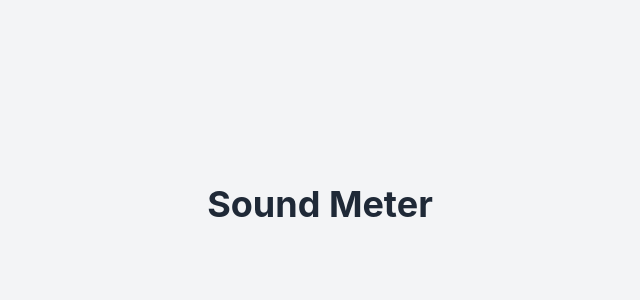
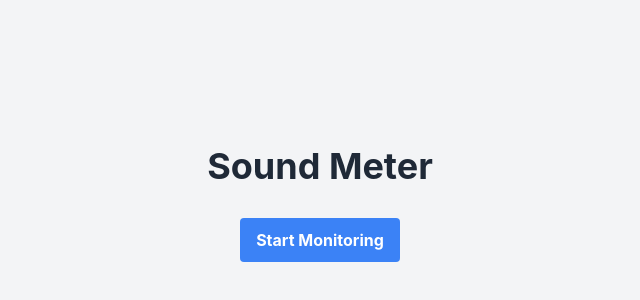
Before and after one commit to samuellandete/SoundMeter, a React (Create React App) app in the folder frontend/: page / in a window 1280 px wide. Shown: the part 196-496 px from the top of the page, without its empty margins (320-960 px from the left). Built offline with nearby package versions, Linux system fonts and the light colour scheme; no server answers; the HTML template or start-up script is replaced by a standard one.

Commit message:
feat: implement audio processing with Web Audio API and real-time decibel measurement

```diff
--- a/frontend/src/App.js
+++ b/frontend/src/App.js
@@ -1,9 +1,38 @@
-import React from 'react';
+import React, { useEffect } from 'react';
+import { useAudioLevel } from './hooks/useAudioLevel';
 
 function App() {
+  const { decibels, isInitialized, error, initialize } = useAudioLevel(1000);
+
+  useEffect(() => {
+    // Auto-initialize on mount
+    initialize();
+  }, []);
+
   return (
-    <div className="min-h-screen bg-gray-100 flex items-center justify-center">
-      <h1 className="text-4xl font-bold text-gray-800">Sound Meter</h1>
+    <div className="min-h-screen bg-gray-100 flex flex-col items-center justify-center p-8">
+      <h1 className="text-4xl font-bold text-gray-800 mb-8">Sound Meter</h1>
+
+      {error && (
+        <div className="bg-red-100 border border-red-400 text-red-700 px-4 py-3 rounded mb-4">
+          Error: {error}
+        </div>
+      )}
+
+      {!isInitialized && !error && (
+        <button
+          onClick={initialize}
+          className="bg-blue-500 hover:bg-blue-700 text-white font-bold py-2 px-4 rounded"
+        >
+          Start Monitoring
+        </button>
+      )}
+
+      {isInitialized && (
+        <div className="text-6xl font-bold text-gray-800">
+          {decibels.toFixed(1)} dB
+        </div>
+      )}
     </div>
   );
 }
--- /dev/null
+++ b/frontend/src/hooks/useAudioLevel.js
@@ -0,0 +1,63 @@
+import { useState, useEffect, useRef } from 'react';
+import AudioProcessor from '../utils/audioProcessor';
+
+export const useAudioLevel = (updateInterval = 1000) => {
+  const [decibels, setDecibels] = useState(0);
+  const [isInitialized, setIsInitialized] = useState(false);
+  const [error, setError] = useState(null);
+  const audioProcessorRef = useRef(null);
+  const intervalRef = useRef(null);
+
+  const initialize = async () => {
+    const processor = new AudioProcessor();
+    const result = await processor.initialize();
+
+    if (result.success) {
+      audioProcessorRef.current = processor;
+      setIsInitialized(true);
+      setError(null);
+    } else {
+      setError(result.error);
+    }
+  };
+
+  const stop = () => {
+    if (intervalRef.current) {
+      clearInterval(intervalRef.current);
+    }
+    if (audioProcessorRef.current) {
+      audioProcessorRef.current.stop();
+    }
+    setIsInitialized(false);
+  };
+
+  useEffect(() => {
+    if (isInitialized && audioProcessorRef.current) {
+      // Update decibels at specified interval
+      intervalRef.current = setInterval(() => {
+        const db = audioProcessorRef.current.getDecibels();
+        setDecibels(db);
+      }, updateInterval);
+    }
+
+    return () => {
+      if (intervalRef.current) {
+        clearInterval(intervalRef.current);
+      }
+    };
+  }, [isInitialized, updateInterval]);
+
+  useEffect(() => {
+    return () => {
+      stop();
+    };
+  }, []);
+
+  return {
+    decibels,
+    isInitialized,
+    error,
+    initialize,
+    stop
+  };
+};
--- /dev/null
+++ b/frontend/src/utils/audioProcessor.js
@@ -0,0 +1,78 @@
+class AudioProcessor {
+  constructor() {
+    this.audioContext = null;
+    this.analyser = null;
+    this.microphone = null;
+    this.dataArray = null;
+    this.isActive = false;
+  }
+
+  async initialize() {
+    try {
+      // Request microphone access
+      const stream = await navigator.mediaDevices.getUserMedia({
+        audio: {
+          echoCancellation: false,
+          noiseSuppression: false,
+          autoGainControl: false
+        }
+      });
+
+      // Create audio context
+      this.audioContext = new (window.AudioContext || window.webkitAudioContext)();
+      this.analyser = this.audioContext.createAnalyser();
+      this.analyser.fftSize = 2048;
+      this.analyser.smoothingTimeConstant = 0.8;
+
+      // Connect microphone to analyser
+      this.microphone = this.audioContext.createMediaStreamSource(stream);
+      this.microphone.connect(this.analyser);
+
+      // Setup data array for frequency data
+      const bufferLength = this.analyser.frequencyBinCount;
+      this.dataArray = new Uint8Array(bufferLength);
+
+      this.isActive = true;
+      return { success: true };
+    } catch (error) {
+      console.error('Error initializing audio:', error);
+      return { success: false, error: error.message };
+    }
+  }
+
+  getDecibels() {
+    if (!this.isActive || !this.analyser) {
+      return 0;
+    }
+
+    // Get frequency data
+    this.analyser.getByteFrequencyData(this.dataArray);
+
+    // Calculate RMS (Root Mean Square)
+    let sum = 0;
+    for (let i = 0; i < this.dataArray.length; i++) {
+      const normalized = this.dataArray[i] / 255.0;
+      sum += normalized * normalized;
+    }
+    const rms = Math.sqrt(sum / this.dataArray.length);
+
+    // Convert to decibels (0-100 range)
+    // Using a logarithmic scale with reference
+    const db = 20 * Math.log10(rms + 0.001) + 100;
+
+    // Clamp between 0 and 120
+    return Math.max(0, Math.min(120, db));
+  }
+
+  stop() {
+    if (this.microphone) {
+      this.microphone.disconnect();
+    }
+    if (this.audioContext) {
+      this.audioContext.close();
+    }
+    this.isActive = false;
+  }
+}
+
+export default AudioProcessor;
```
